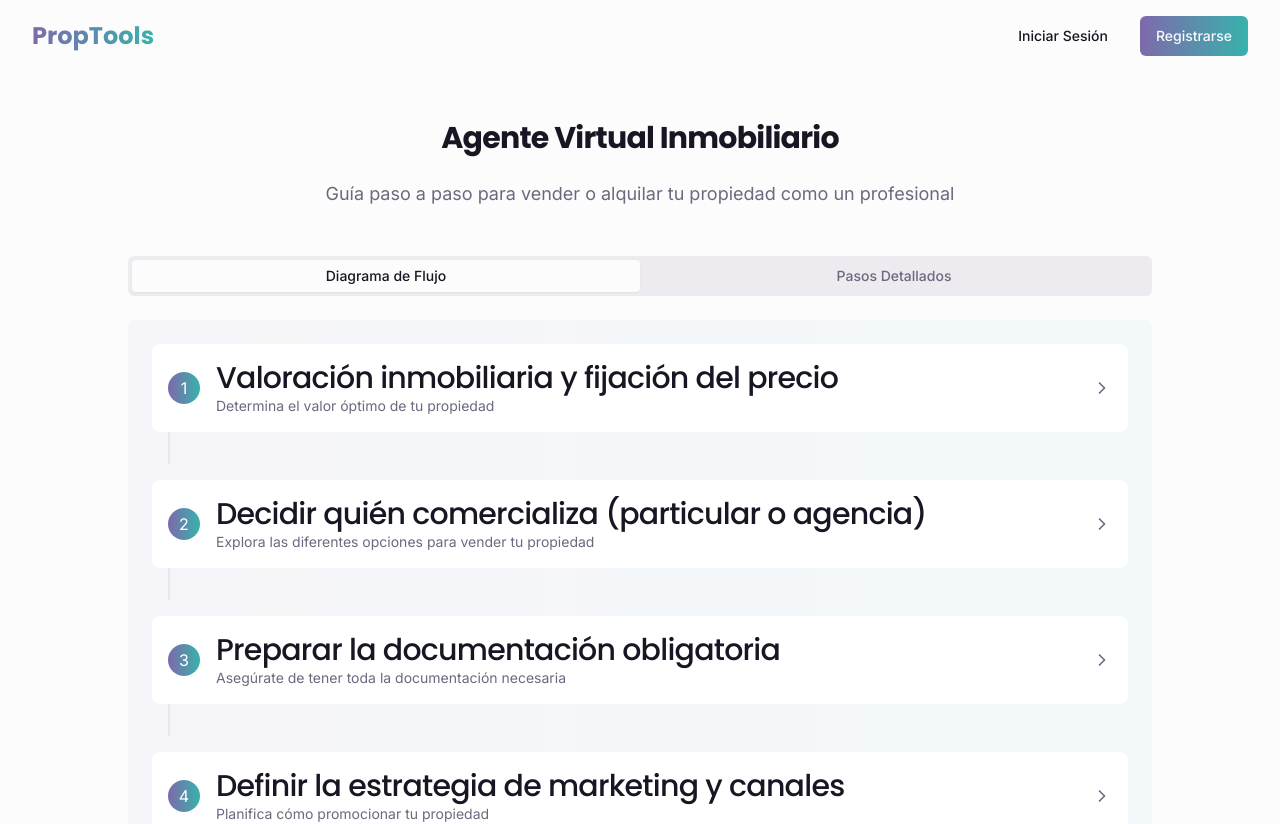
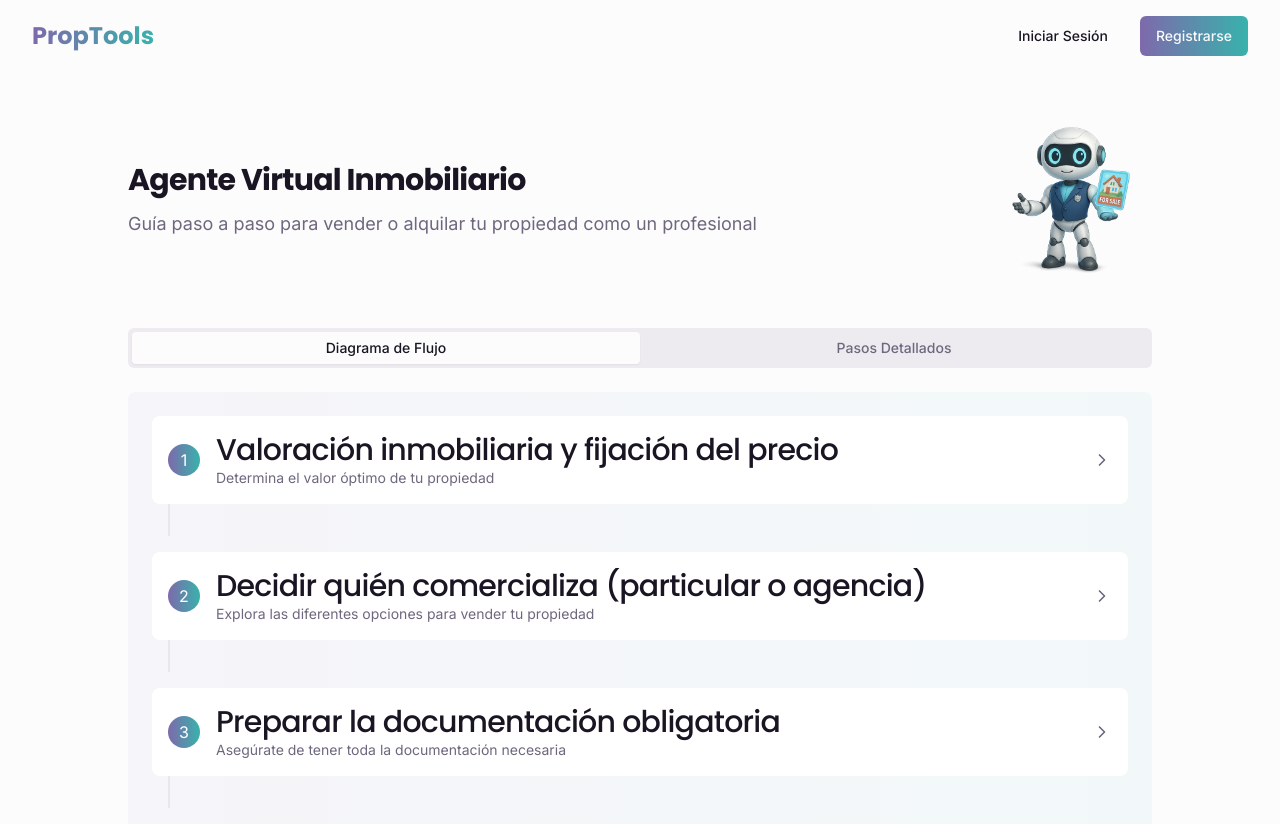
Before and after one commit to papparazzi76/casa-con-avatar-3d, a React (Vite) app: page /agente-virtual-inmobiliario in a window 1280 px wide. Shown: the top 824 px of the page. Built offline with nearby package versions, Linux system fonts and the light colour scheme.

Commit message:
Remove duplicate "Virtual Real Estate Agent" page
Remove the non-functional "Virtual Real Estate Agent" page and add the image to the remaining one.

```diff
--- a/src/pages/VirtualRealEstateAgent.tsx
+++ b/src/pages/VirtualRealEstateAgent.tsx
@@ -1,4 +1,3 @@
-
 import React, { useState } from 'react';
 import { Header } from "@/components/Header";
 import { Footer } from "@/components/Footer";
@@ -125,7 +124,6 @@ export default function VirtualRealEstateAgent() {
                   <td className="px-6 py-4">3 m</td>
                   <td className="px-6 py-4 text-green-600">✓</td>
                 </tr>
-                {/* Add more rows as needed */}
               </tbody>
             </table>
           </div>
@@ -381,12 +379,21 @@ export default function VirtualRealEstateAgent() {
       <main className="flex-1 py-12">
         <div className="container px-4 md:px-6">
           <div className="max-w-5xl mx-auto">
-            <h1 className="text-3xl font-bold tracking-tight text-center mb-6">
-              Agente Virtual Inmobiliario
-            </h1>
-            <p className="text-lg text-center text-muted-foreground mb-12">
-              Guía paso a paso para vender o alquilar tu propiedad como un profesional
-            </p>
+            <div className="flex flex-col md:flex-row items-center justify-between gap-8 mb-12">
+              <div>
+                <h1 className="text-3xl font-bold tracking-tight mb-3">
+                  Agente Virtual Inmobiliario
+                </h1>
+                <p className="text-lg text-muted-foreground">
+                  Guía paso a paso para vender o alquilar tu propiedad como un profesional
+                </p>
+              </div>
+              <img
+                src="/lovable-uploads/77445524-6d1f-421d-99be-323393310d7f.png"
+                alt="Robot agente inmobiliario"
+                className="w-40 h-40 object-contain"
+              />
+            </div>
 
             <Tabs defaultValue="flowchart" className="mb-12">
               <TabsList className="grid w-full grid-cols-2">
```
Also changed, not shown: public/lovable-uploads/77445524-6d1f-421d-99be-323393310d7f.png (added).
